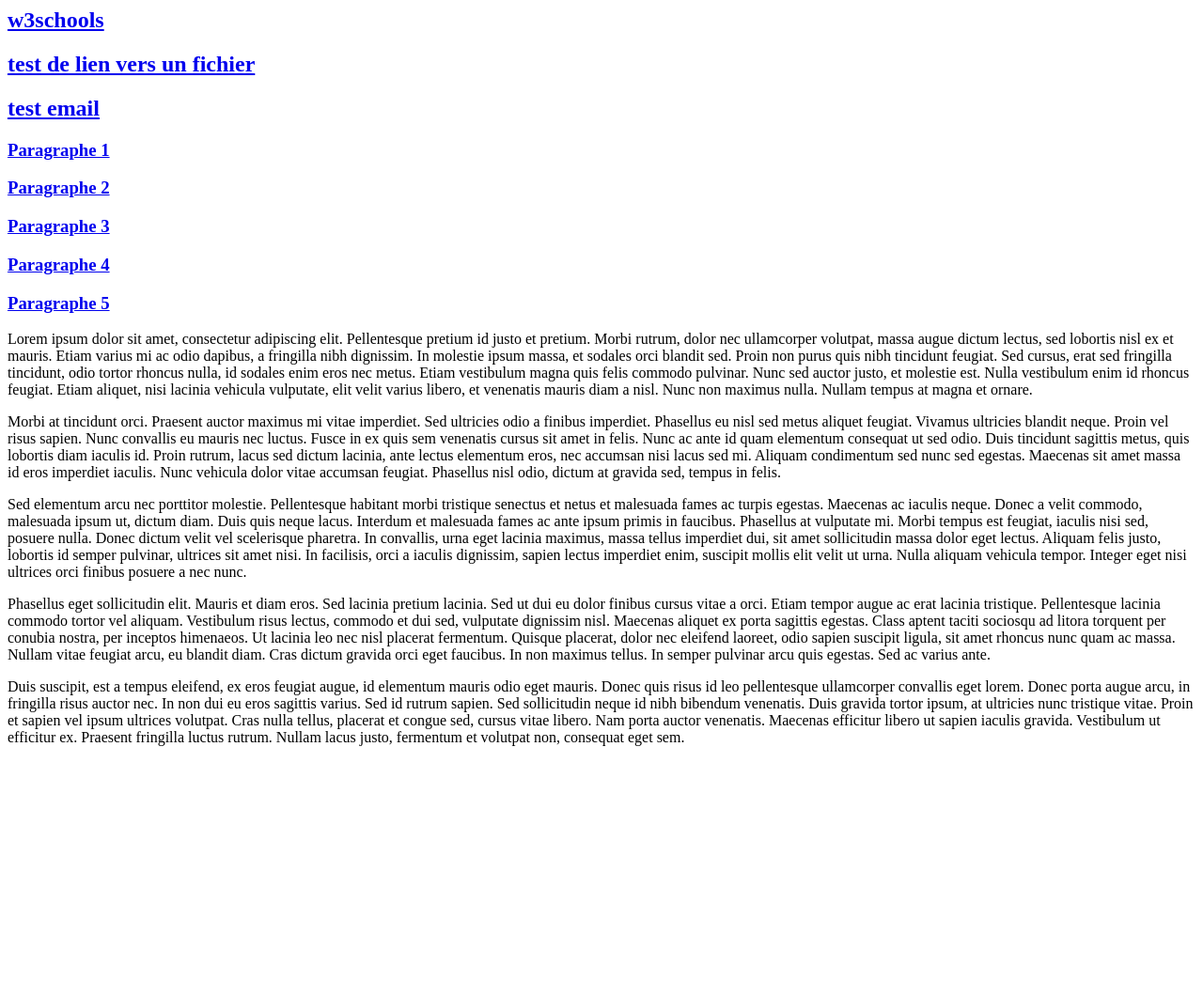
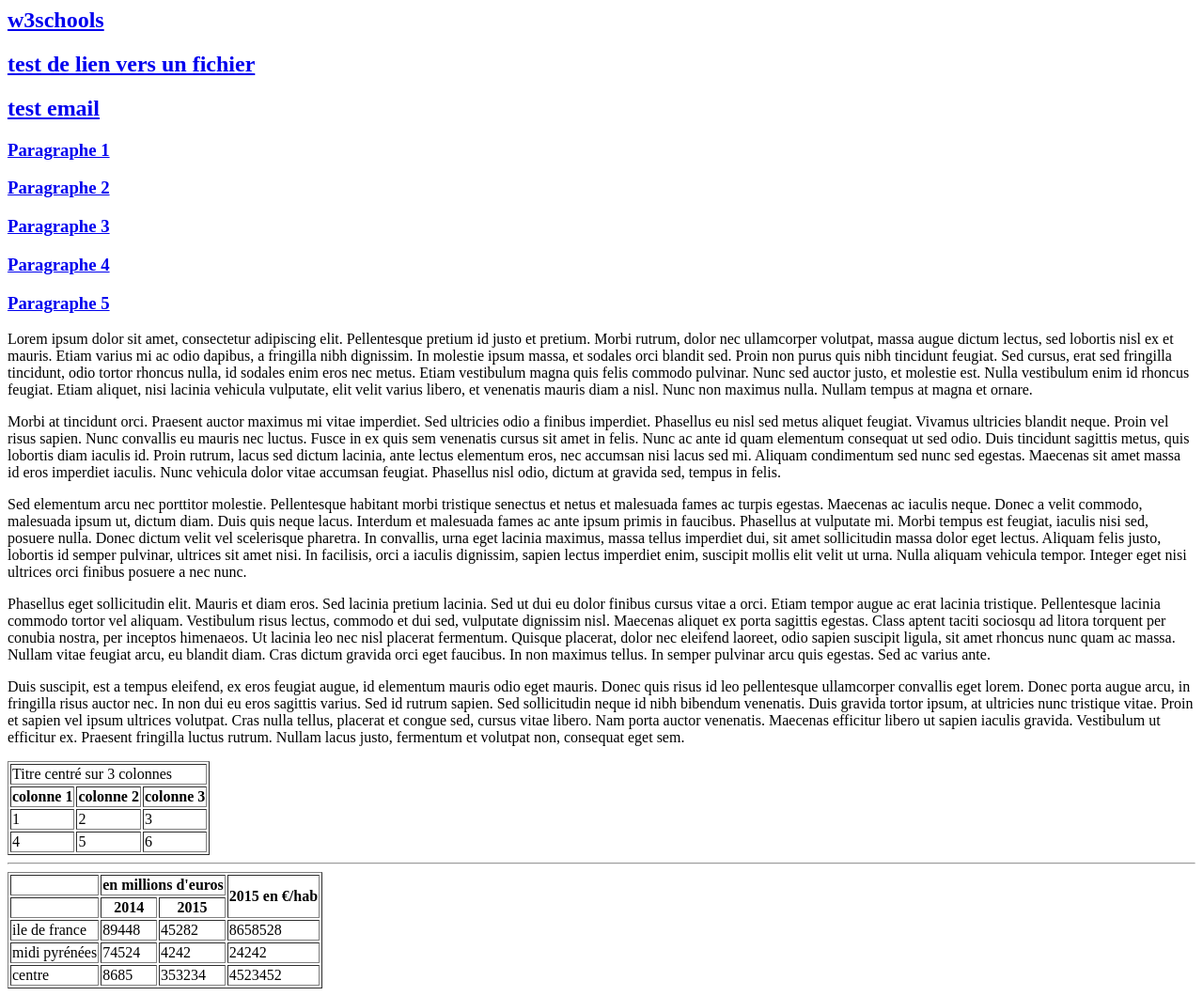
Before and after one commit to sebgras/cours_html, a plain HTML site: page signets.html in a window 1280 px wide. Shown: the whole page at 94% size. Before the commit the page ends 810 px from the top, so only its background shows below. Drawn offline with Linux system fonts and the light colour scheme.

Commit message:
tableaux

```diff
--- a/signets.html
+++ b/signets.html
@@ -5,7 +5,7 @@
 </head>
 
 <body>
-    <h2><a href="https://www.w3schools.com/" target="_blank">w3schools</a></h2>
+    <h2><a title="lien vers w3schools" href="https://www.w3schools.com/" target="_blank">w3schools</a></h2>
     <h2><a href="document/GIT FLOW.pdf" target="_blank">test de lien vers un fichier</a></h2>
     <h2><a href = "mailto:adresse ">test email</a></h2>
     <h3><a href="#paragraphe1">Paragraphe 1</a></h3>
@@ -64,6 +64,61 @@
             fringilla luctus rutrum. Nullam lacus justo, fermentum et volutpat non, consequat eget sem. </p>
     </a>
 
+<table border="1">
+    <tr>
+        <td colspan="3">Titre centré sur 3 colonnes</td>
+    </tr>
+    <tr>
+        <th>colonne 1</th>
+        <th>colonne 2</th>
+        <th>colonne 3</th>
+    </tr>
+    <tr>
+        <td>1</td>
+        <td>2</td>
+        <td>3</td>
+    </tr>
+    <tr>
+        <td>4</td>
+        <td>5</td>
+        <td>6</td>
+    </tr>
+</table>
+
+<hr/>
+
+<table border="1">
+    <tr>
+        <th></th>
+        <th colspan="2">en millions d'euros</th>
+        <th rowspan="2">2015 en €/hab</th>
+    </tr>
+    <tr>
+        <th></th>
+        <th>2014</th>
+        <th>2015</th>
+    </tr>
+    <tr>
+        <td>ile de france</td>
+        <td>89448</td>
+        <td>45282</td>
+        <td>8658528</td>
+    </tr>
+    <tr>
+        <td>midi pyrénées</td>
+        <td>74524</td>
+        <td>4242</td>
+        <td>24242</td>
+    </tr>
+    <tr>
+        <td>centre</td>
+        <td>8685</td>
+        <td>353234</td>
+        <td>4523452</td>
+    </tr>
+</table>
+
+
 </body>
 
 </html>
```
